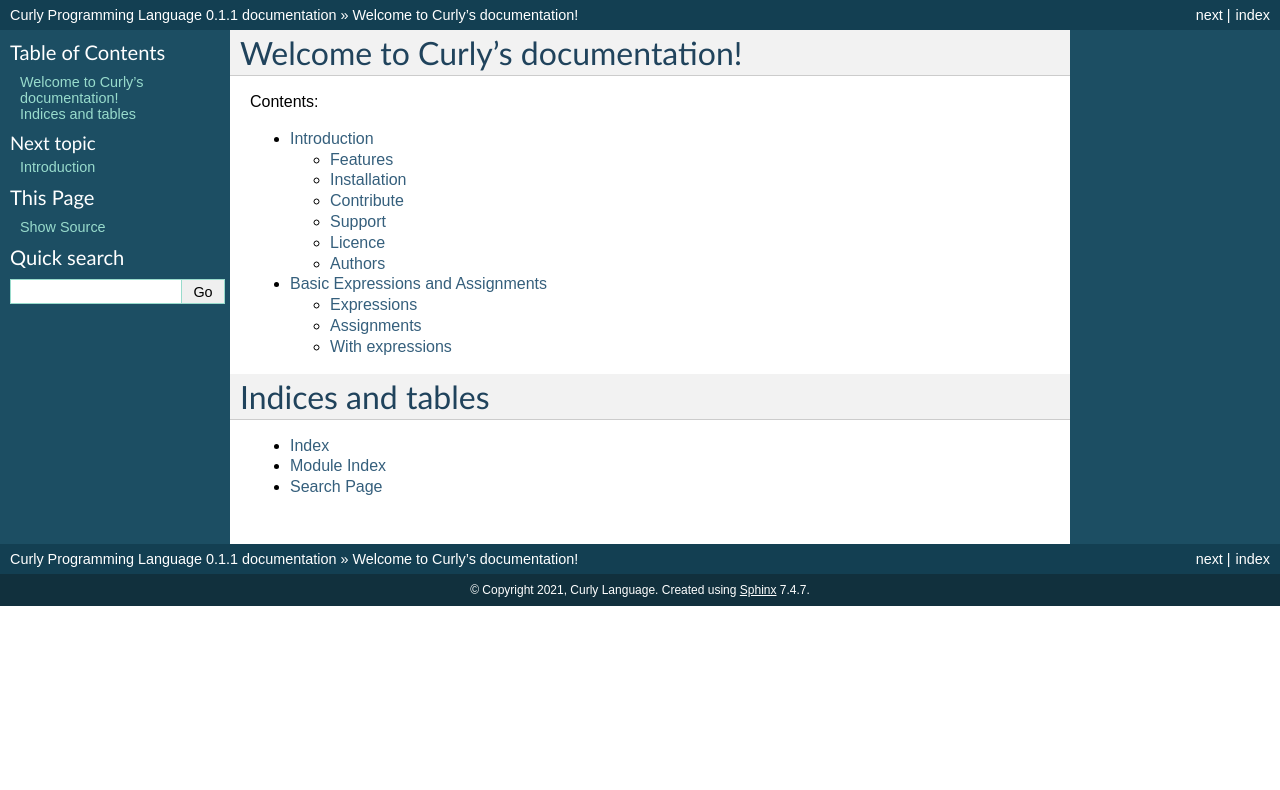
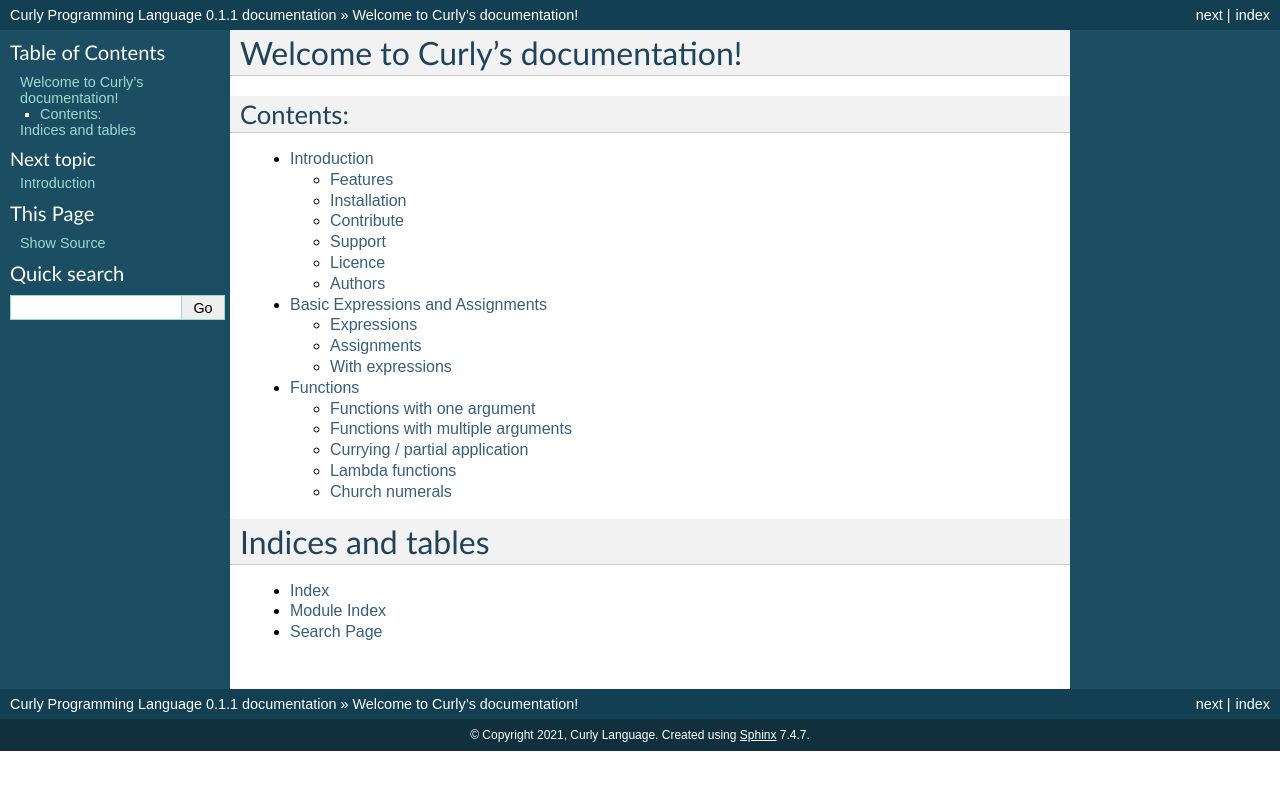
Before and after one commit to curly-lang/docs, a Sphinx documentation site: the page built from docs/index.rst, in a window 1280 px wide. Shown: the top 790 px of the page. Built offline with Sphinx 7.4.7, drawn with Linux system fonts in a browser that asks for light colours; some of the changed lines change nothing that is shown.

Commit message:
Added functions.md

````diff
--- /dev/null
+++ b/docs/functions.md
@@ -0,0 +1,211 @@
+# Functions
+## Functions with one argument
+You can declare functions very simply using Haskell-like syntax:
+```
+>>>
+id x: Int = x
+(Int -> Int) <func 0x7f7b1c34f360>
+>>>
+double x: Float = x + x
+(Float -> Float) <func 0x7f7b1c354360>
+```
+
+Note that arguments must be annotated with their type; however, the return type is implied. We can then apply the function as so (note the absence of parentheses):
+```
+>>>
+id 42
+42
+>>>
+double 23.596
+47.19200
+```
+
+As you probably can expect, applying an argument of an incompatible type to a function gives an error:
+```
+>>>
+double true
+error: Wrong type passed as an argument
+  ┌─ <stdin>:1:8
+  │
+1 │ double true
+  │        ^^^^ Expected `Float`, got `Bool`
+```
+
+Note that `Int` and `Float` are incompatible types at the moment. In the future, automatically casting certain types will be allowed.
+
+## Functions with multiple arguments
+Functions with multiple arguments have their arguments separated by commas. For example:
+```
+>>>
+sum x: Int, y: Int = x + y
+(Int -> Int -> Int) <func 0x7f7b1c34a370>
+>>>
+product x: Float, y: Float, z: Float = x * y * z
+(Float -> Float -> Float -> Float) <func 0x7f7b1c345370>
+```
+
+We can apply them quite similarly:
+```
+>>>
+sum 5 4
+9
+>>>
+product 5.3 1.5 0.27
+2.14650
+```
+
+Note the lack of parentheses or commas.
+
+## Currying / partial application
+Here's an interesting question: why is the type of a function that takes in multiple arguments `A -> B -> C` instead of something like `(A, B) -> C`? This is because of something powerful called *currying*. Let's take a look at the product function we introduced earlier:
+```
+product x: Float, y: Float, z: Float = x * y * z
+```
+
+What happens if we call this function with only one argument? Well, let's try it out in the repl!
+```
+>>>
+product 4.5
+(Float -> Float -> Float) <func 0x7f7b1c345370>
+```
+
+Interesting. Instead of getting an error, we get back a function, except this function is missing one argument in its type signature! This is called currying. By applying only some of the arguments to the function, we curry the function.
+
+We can assign this new function to another variable and get a new function that we can apply:
+```
+>>>
+product_4_5 = product 4.5
+(Float -> Float -> Float) <func 0x7f7b1c345370>
+>>>
+product 4.5 6.0 7.0 == product_4_5 6.0 7.0
+true
+```
+
+Here's a more complex example. Let's say we want to create a function that calculates the squared distance between two points in a plane. We can define a function like so:
+```
+>>>
+distSqrd x1: Float, y1: Float, x2: Float, y2: Float =
+	with dx = x2 - x1,
+		dy = y2 - y1,
+		dx * dx + dy * dy
+(Float -> Float -> Float -> Float -> Float) <func 0x7f7b1c0f7380>
+```
+
+This is pretty neat, but what if we want to define a function that calculates the distance from the origin? Well, we could define a second function like so:
+```
+distToOriginSqrd x: Float, y: Float =
+	distSqrd 0.0 0.0 x y
+```
+
+But this could be made better. We can rewrite this to take advantage of our newfound knowledge of currying!
+```
+>>>
+distToOriginSqrd = distSqrd 0.0 0.0
+(Float -> Float -> Float) <func 0x7f7b1c0f7380>
+```
+
+Then we can use this just like a regular function!
+```
+>>>
+distToOriginSqrd 3.0 4.0
+25.00000
+```
+
+## Lambda functions
+Lambda functions are cool. If you don't know what lambda functions are, they are just anonymous functions. You can define them like so:
+```
+>>>
+lambda x: Float = x + x
+(Float -> Float) <func 0x7f7b1c0e3340>
+```
+
+Do not confuse this with assigning to a function called `lambda`! `lambda` is a keyword, and as such, this will not create a function called lambda! In fact, if you try to use `lambda` as a function, you will get a syntax error:
+```
+>>>
+lambda 2.3
+error: Unexpected `lambda`
+  ┌─ <stdin>:1:1
+  │
+1 │ lambda 2.3
+  │ ^^^^^^
+```
+
+So what happened to this new function we just created? Well, we didn't do anything with it, so now it's gone forever. We can apply a lambda function directly to an argument if we want:
+```
+>>>
+(lambda x: Float = x + x) 3.4
+6.80000
+```
+
+Or we could assign it to a variable:
+```
+>>>
+double' = lambda x: Float = x + x
+(Float -> Float) <func 0x7f7b1c0de360>
+>>>
+double' 0.5
+1.00000
+```
+
+### Closures
+Closures are pretty neat too. They let you capture local variables. Here's an example:
+```
+func = with x = 2,
+	lambda y: Int = x + y
+```
+
+Here, `func` captures the local variable `x`. If we try to call `func` later on, we get this:
+```
+>>>
+func 3
+5
+```
+
+Amazing right!
+
+## Church numerals
+Church numbers are really cool. They're a representation of numbers using only functions, and because of partial application, we can do this in Curly! Here's with partial application:
+```
+>>>
+func_to_int n: (Int -> Int) -> Int -> Int =
+	n (lambda x: Int = x + 1) 0
+(((Int -> Int) -> Int -> Int) -> Int) <func 0x7f52d7b223e0>
+>>>
+succ n: (Int -> Int) -> Int -> Int, f: Int -> Int, x: Int =
+	f (n f x)
+(((Int -> Int) -> Int -> Int) -> (Int -> Int) -> Int -> Int) <func 0x7f52d7b1d390>
+>>>
+zero f: Int -> Int, x: Int = x
+((Int -> Int) -> Int -> Int) <func 0x7f52d7b18380>
+>>>
+func_to_int (succ zero)
+1
+>>>
+func_to_int (succ (succ (succ zero)))
+3
+```
+
+And here's with closures:
+```
+>>>
+func_to_int n: (Int -> Int) -> Int -> Int =
+	with to_int x: Int = x + 1,
+		n to_int 0
+(((Int -> Int) -> Int -> Int) -> Int) <func 0x7f575f9c43e0>
+>>>
+succ n: (Int -> Int) -> Int -> Int =
+	with next f: Int -> Int, x: Int = f (n f x),
+		next
+(((Int -> Int) -> Int -> Int) -> (Int -> Int) -> Int -> Int) <func 0x7f575f9bf3d0>
+>>>
+zero f: Int -> Int, x: Int = x
+((Int -> Int) -> Int -> Int) <func 0x7f575f9ba380>
+>>>
+func_to_int (succ zero)
+1
+>>>
+func_to_int (succ (succ (succ zero)))
+3
+```
+
+As you can see, currying and closures are incredibly powerful. Although you likely won't be using numbers from only functions, you will still be using currying and closures often enough in your programs that it'll be important to know what they are.
--- a/docs/index.rst
+++ b/docs/index.rst
@@ -7,12 +7,14 @@
 =================================
 
 Contents:
+---------
 
 .. toctree::
    :maxdepth: 2
 
    readme.md
    assignments.md
+   functions.md
 
 
 
````
